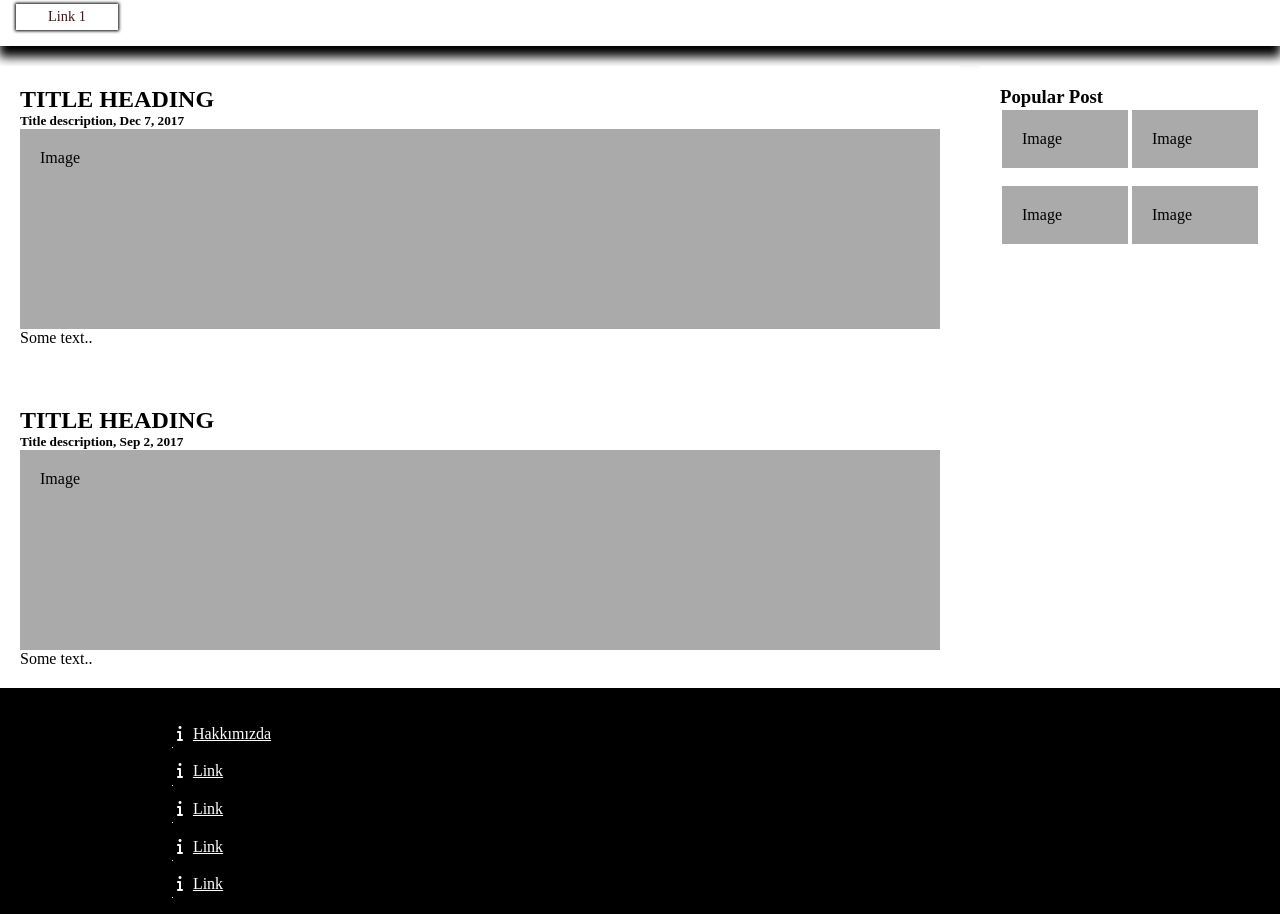
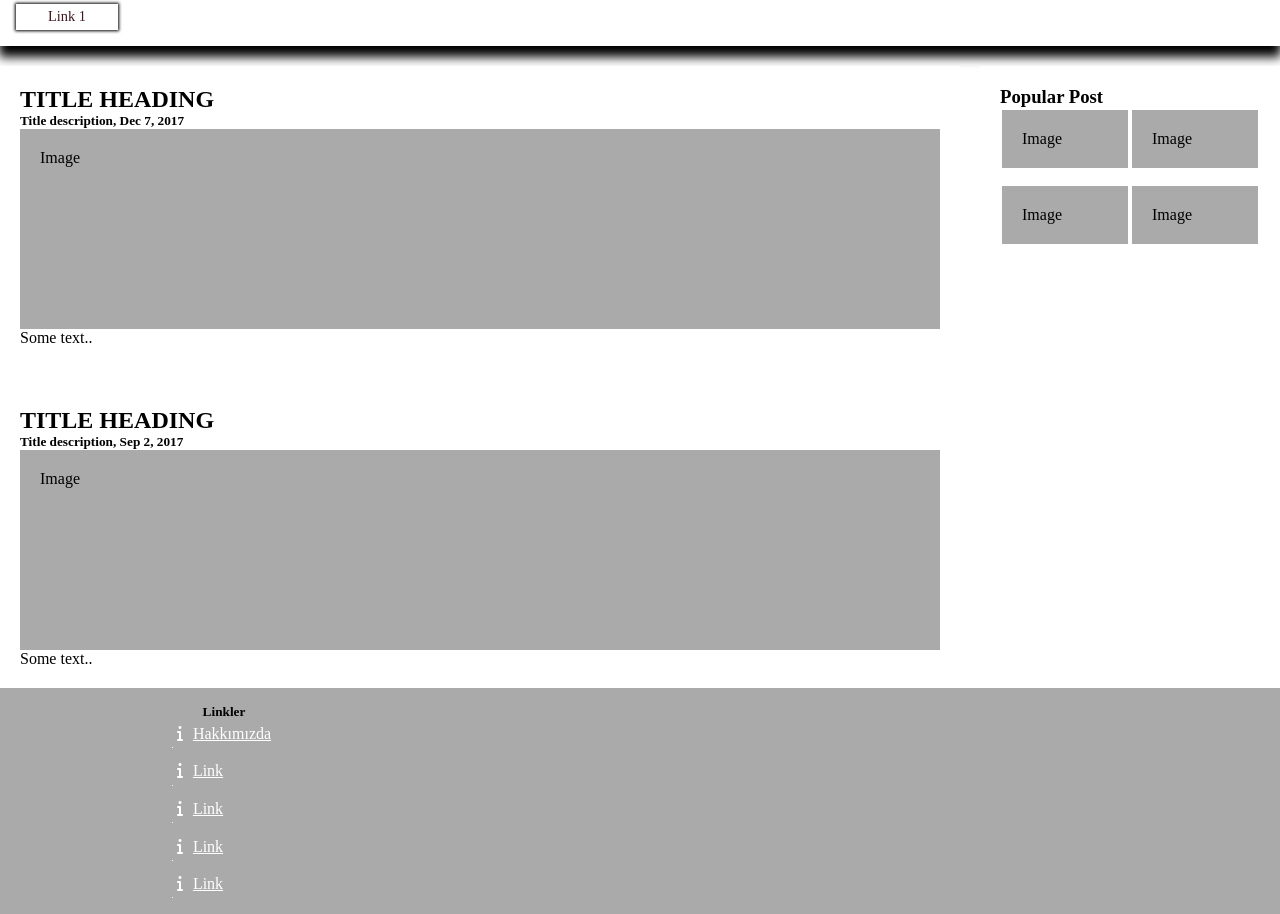
Before and after one commit to dasgrau/blog-website, a website: page public/index.html in a window 1280 px wide. Shown: the part 129-1043 px from the top of the page. Drawn offline with Linux system fonts and the light colour scheme.

Commit message:
renk
renk güncelleme

```diff
--- a/scss/_footer.scss
+++ b/scss/_footer.scss
@@ -3,7 +3,7 @@
     display: grid;
     grid-template-columns: repeat(3, 1fr);
     padding: 1rem;
-    background-color: #000;
+    background-color: #aaa;
     .linkler {
         display: flex;
         flex-direction: column;
```
Also changed, not shown: public/css/main.css.
